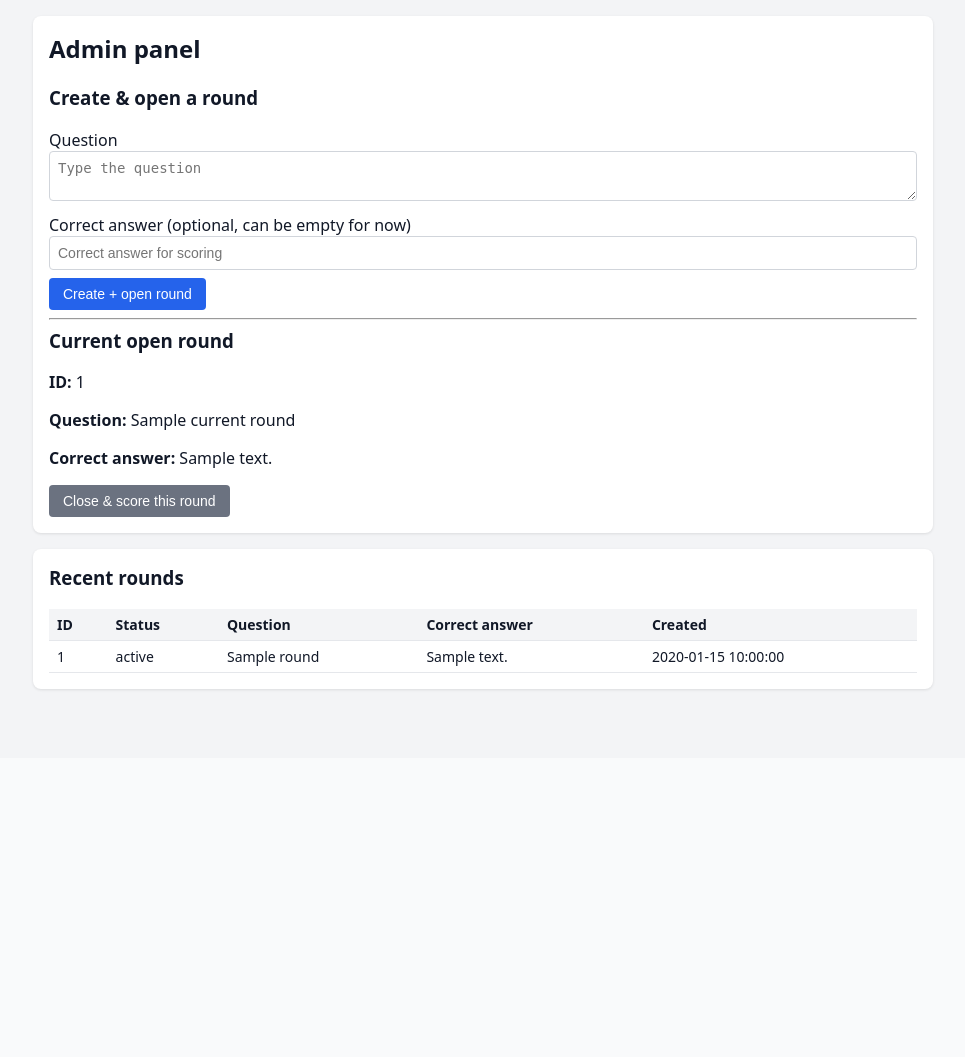
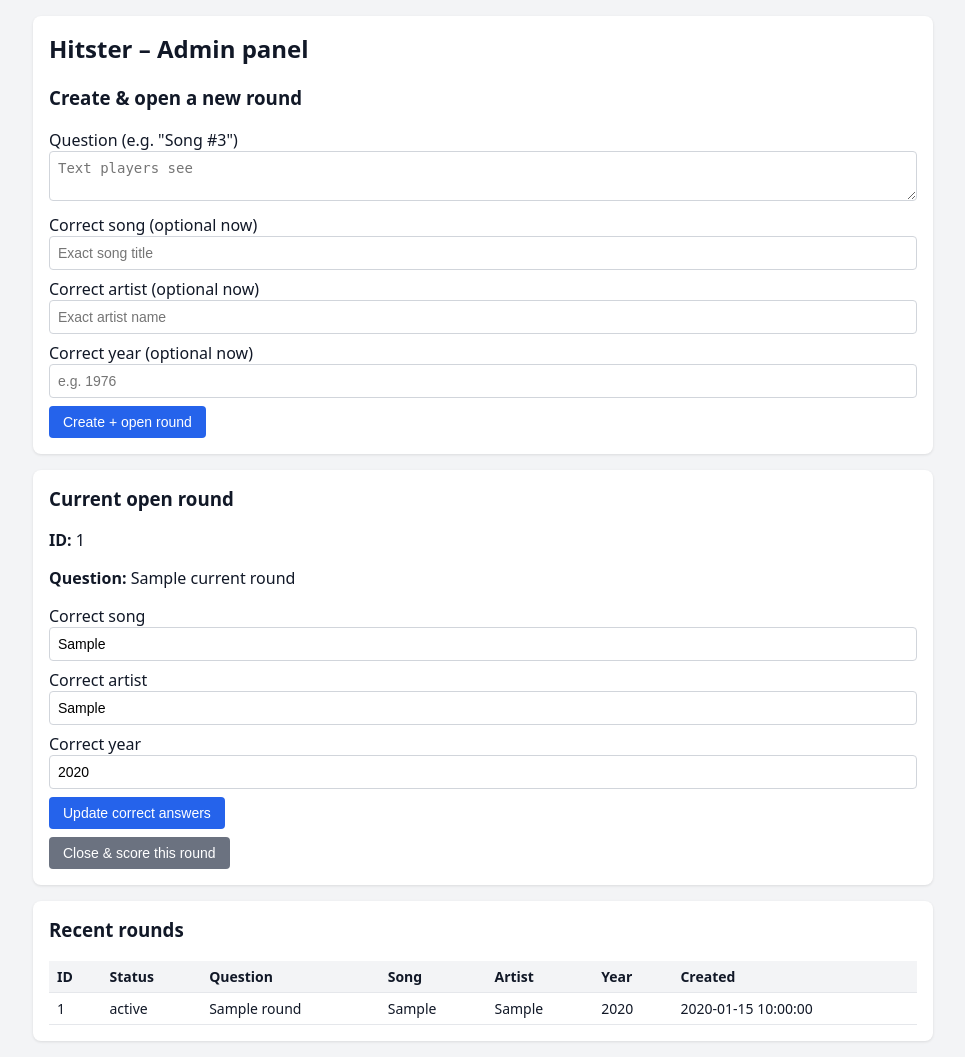
Before and after one commit to atiklc/HitsterWebApp, a Python web app: template templates/admin.html in a window 1280 px wide. Shown: the part 42-1099 px from the top of the page, without its empty margins (157-1122 px from the left). Before the commit the page ends 733 px from the top, so only its background shows below. Run offline with Jinja, Linux system fonts and the light colour scheme; the template is opened without the code that fills it: most values are stand-ins (such as "Sample title", 1, 10 or a date in 2020).

Commit message:
Update admin.html
Input form update

```diff
--- a/templates/admin.html
+++ b/templates/admin.html
@@ -1,33 +1,56 @@
 {% extends "base.html" %}
 {% block content %}
 <div class="card">
-  <h2>Admin panel</h2>
+  <h2>Hitster – Admin panel</h2>
 
-  <h3>Create & open a round</h3>
+  <h3>Create & open a new round</h3>
   <form method="post">
     <input type="hidden" name="action" value="create_round">
-    <label>Question</label>
-    <textarea name="question" rows="2" placeholder="Type the question"></textarea>
-    <label>Correct answer (optional, can be empty for now)</label>
-    <input type="text" name="correct_answer" placeholder="Correct answer for scoring">
+
+    <label>Question (e.g. "Song #3")</label>
+    <textarea name="question" rows="2" placeholder="Text players see"></textarea>
+
+    <label>Correct song (optional now)</label>
+    <input type="text" name="correct_song" placeholder="Exact song title">
+
+    <label>Correct artist (optional now)</label>
+    <input type="text" name="correct_artist" placeholder="Exact artist name">
+
+    <label>Correct year (optional now)</label>
+    <input type="text" name="correct_year" placeholder="e.g. 1976">
+
     <button type="submit" class="btn">Create + open round</button>
   </form>
+</div>
 
-  <hr>
-
+<div class="card">
   <h3>Current open round</h3>
   {% if current_round %}
     <p><strong>ID:</strong> {{ current_round['id'] }}</p>
     <p><strong>Question:</strong> {{ current_round['question'] }}</p>
-    <p><strong>Correct answer:</strong> {{ current_round['correct_answer'] or "(not set)" }}</p>
-    <form method="post" style="margin-top:8px;">
+
+    <form method="post" style="margin-top:8px; margin-bottom: 8px;">
+      <input type="hidden" name="action" value="set_answers">
+
+      <label>Correct song</label>
+      <input type="text" name="correct_song" value="{{ current_round['correct_song'] or '' }}">
+
+      <label>Correct artist</label>
+      <input type="text" name="correct_artist" value="{{ current_round['correct_artist'] or '' }}">
+
+      <label>Correct year</label>
+      <input type="text" name="correct_year" value="{{ current_round['correct_year'] or '' }}">
+
+      <button type="submit" class="btn">Update correct answers</button>
+    </form>
+
+    <form method="post">
       <input type="hidden" name="action" value="close_round">
       <button type="submit" class="btn secondary">Close & score this round</button>
     </form>
   {% else %}
     <p>No open round.</p>
   {% endif %}
-
 </div>
 
 <div class="card">
@@ -38,7 +61,9 @@
         <th>ID</th>
         <th>Status</th>
         <th>Question</th>
-        <th>Correct answer</th>
+        <th>Song</th>
+        <th>Artist</th>
+        <th>Year</th>
         <th>Created</th>
       </tr>
     </thead>
@@ -48,7 +73,9 @@
           <td>{{ r['id'] }}</td>
           <td>{{ r['status'] }}</td>
           <td>{{ r['question'] }}</td>
-          <td>{{ r['correct_answer'] }}</td>
+          <td>{{ r['correct_song'] }}</td>
+          <td>{{ r['correct_artist'] }}</td>
+          <td>{{ r['correct_year'] }}</td>
           <td>{{ r['created_at'] }}</td>
         </tr>
       {% endfor %}
```
